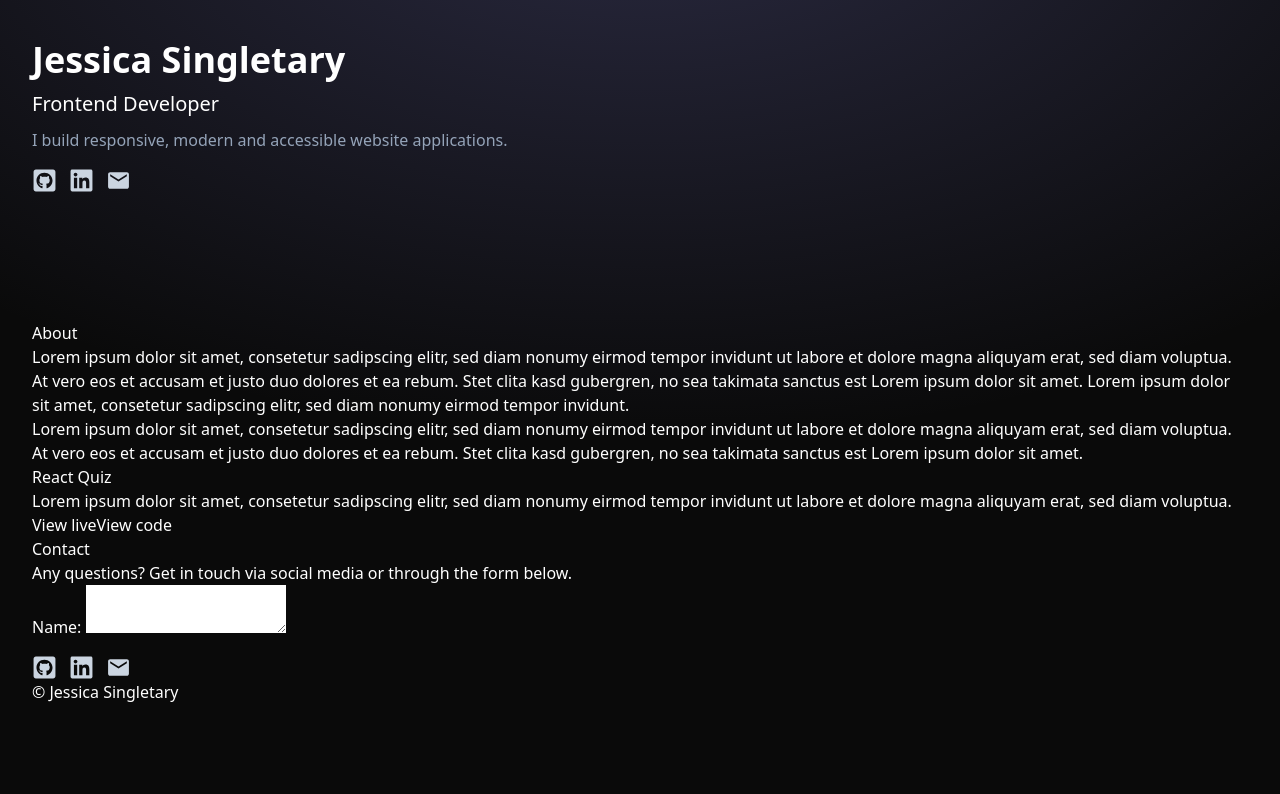
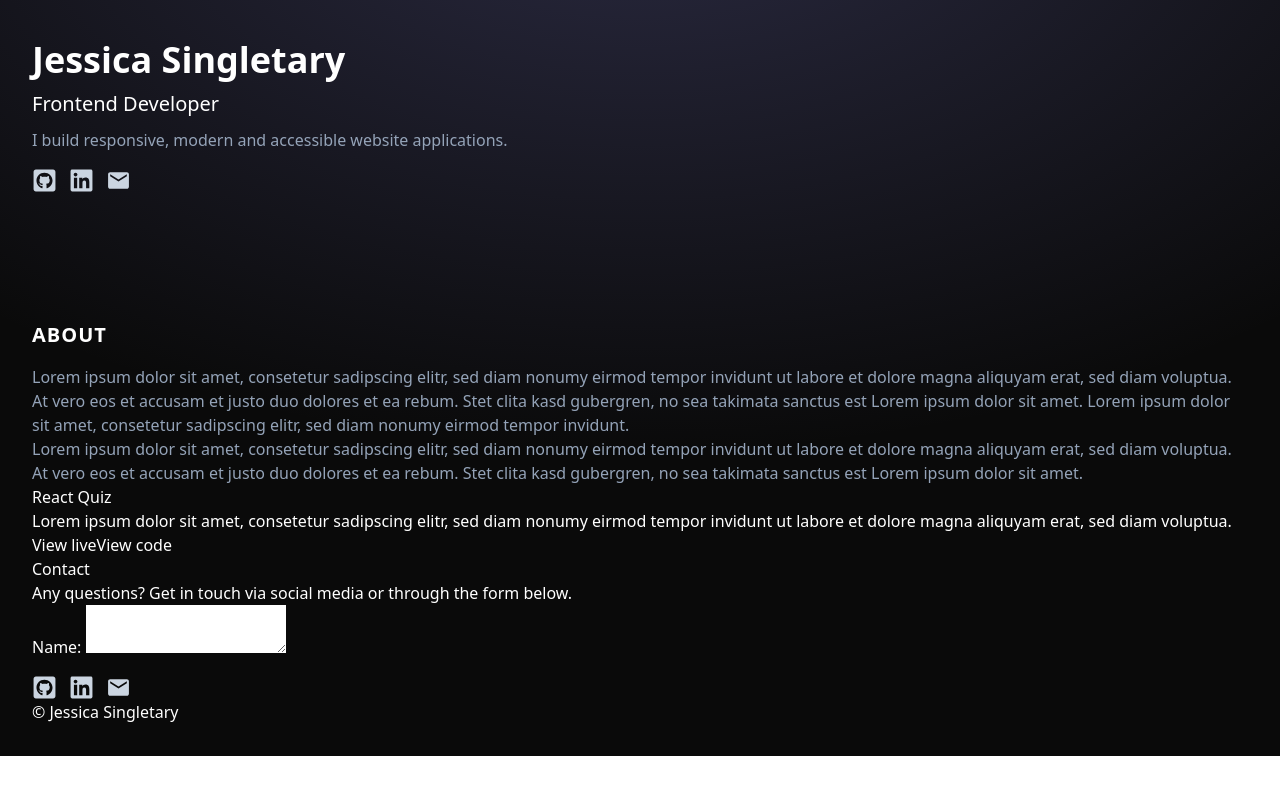
Before and after one commit to Jess247/portfolio, a React (Vite) app: page / in a window 1280 px wide. Shown: the top 794 px of the page. Built offline with nearby package versions, Linux system fonts and the light colour scheme.

Commit message:
Style about section

```diff
--- a/index.html
+++ b/index.html
@@ -4,10 +4,9 @@
     <meta charset="UTF-8" />
     <link rel="icon" type="image/svg+xml" href="/vite.svg" />
     <meta name="viewport" content="width=device-width, initial-scale=1.0" />
-    <title>Vite + React</title>
+    <title>Jessica Singletary | Portfolio</title>
   </head>
   <body>
-    <div class="absolute top-0 z-[-2] h-screen w-screen bg-neutral-950 bg-[radial-gradient(ellipse_80%_80%_at_50%_-20%,rgba(120,119,198,0.3),rgba(255,255,255,0))]"></div>
     <div id="root"></div>
     <script type="module" src="/src/main.jsx"></script>
   </body>
--- a/src/components/About.jsx
+++ b/src/components/About.jsx
@@ -1,14 +1,14 @@
 function About() {
     return(
         <article>
-            <h3>About</h3>
-            <p>Lorem ipsum dolor sit amet, consetetur sadipscing elitr, sed diam nonumy eirmod
+            <h3 className="text-xl font-semibold uppercase tracking-wider mb-4">About</h3>
+            <p className="text-slate-400 font-thin leading-6">Lorem ipsum dolor sit amet, consetetur sadipscing elitr, sed diam nonumy eirmod
                 tempor invidunt ut labore et dolore magna aliquyam erat, sed diam voluptua.
                 At vero eos et accusam et justo duo dolores et ea rebum. Stet clita kasd gubergren,
                  no sea takimata sanctus est Lorem ipsum dolor sit amet. Lorem ipsum dolor sit amet,
                 consetetur sadipscing elitr, sed diam nonumy eirmod tempor invidunt.
             </p>
-            <p>Lorem ipsum dolor sit amet, consetetur sadipscing elitr, sed diam nonumy eirmod
+            <p className="text-slate-400 font-thin leading-6">Lorem ipsum dolor sit amet, consetetur sadipscing elitr, sed diam nonumy eirmod
                 tempor invidunt ut labore et dolore magna aliquyam erat, sed diam voluptua.
                 At vero eos et accusam et justo duo dolores et ea rebum. Stet clita kasd gubergren,
                  no sea takimata sanctus est Lorem ipsum dolor sit amet.
```
